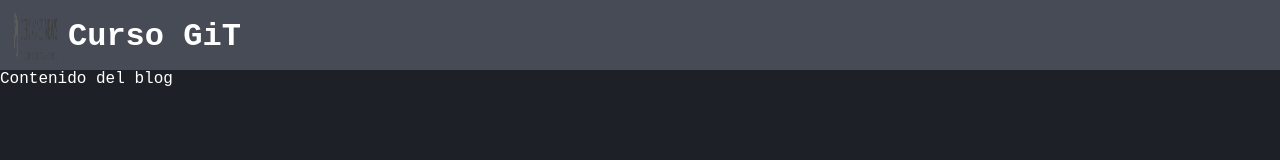
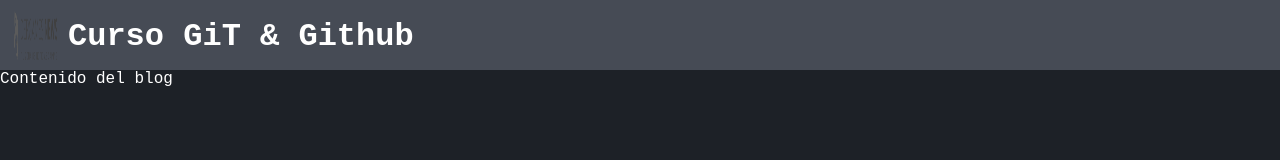
Before and after one commit to D3rS3b/dergames, a plain HTML site: page index.html in a window 1280 px wide. Drawn offline with Linux system fonts and the light colour scheme; a web font is replaced by a local one.

Commit message:
Cambios al titulo

```diff
--- a/index.html
+++ b/index.html
@@ -13,7 +13,7 @@
 <body>
     <div class="bar">
         <img class="logo" src="img/logo.png">
-        <h1>Curso GiT</h1>
+        <h1>Curso GiT & Github</h1>
     </div>
     <div>
         Contenido del blog
```
